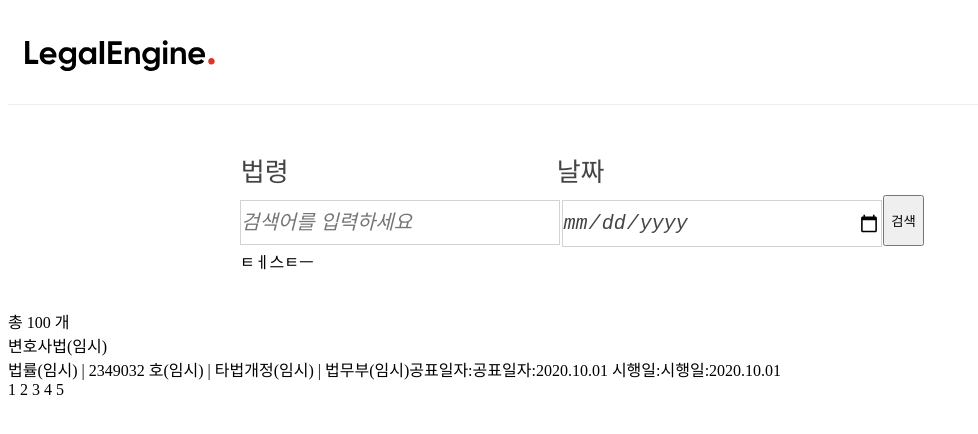
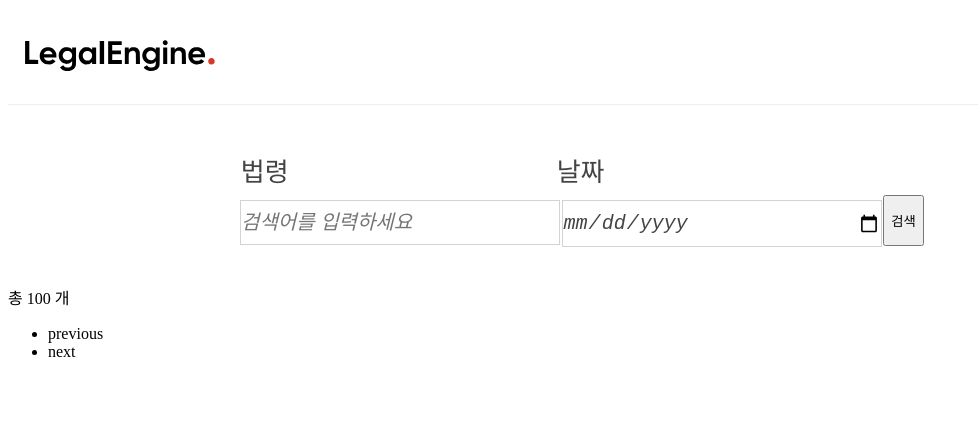
Before and after one commit to tosky1125/legalengine, a React (Create React App) app in the folder client/: page /search in a window 1280 px wide. Shown: the top 434 px of the page, without its empty margins (0-978 px from the left). Built offline with nearby package versions, Linux system fonts and the light colour scheme.

Commit message:
add react-paginate

```diff
--- a/client/package.json
+++ b/client/package.json
@@ -10,6 +10,8 @@
     "react": "^16.13.1",
     "react-calendar": "^3.1.0",
     "react-dom": "^16.13.1",
+    "react-js-pagination": "^3.0.3",
+    "react-paginate": "^6.5.0",
     "react-redux": "^7.2.1",
     "react-router-dom": "^5.2.0",
     "react-scripts": "3.4.3",
--- a/client/src/components/SearchBar.js
+++ b/client/src/components/SearchBar.js
@@ -1,18 +1,18 @@
-import React, { Component } from "react";
-import axios from "axios";
-import "./SearchBar.css";
-import * as searchlist from "../modules/searchlist";
-import { connect } from "react-redux";
+import React, { Component } from 'react';
+import axios from 'axios';
+import './SearchBar.css';
+import * as searchlist from '../modules/searchlist';
+import { connect } from 'react-redux';
 
 class SearchBar extends Component {
   constructor(props) {
     super(props);
     this.state = {
-      searchWord: "",
-      date: "",
-      message: "",
+      searchWord: '',
+      date: '',
+      pageCount: 0,
     };
-    this.cancel = "";
+    this.cancel = '';
     this.handleChangeDate = this.handleChangeDate.bind(this);
     this.handleChangeWord = this.handleChangeWord.bind(this);
     this.handleSearchSubmit = this.handleSearchSubmit.bind(this);
@@ -60,8 +60,6 @@ class SearchBar extends Component {
 
   handleSearchSubmit(e) {
     e.preventDefault();
-    // const { searchWord, date } = this.state;
-    // const payload = { searchWord, date };
     const payload = {
       searchWord: this.state.searchWord,
       date: this.state.date,
@@ -69,82 +67,50 @@ class SearchBar extends Component {
     const { searchlist } = this.props;
 
     axios
-      .post("http://13.125.112.243/laws", payload)
+      .post('http://13.125.112.243/laws', payload)
       .then((res) => {
-        console.log(res.data);
         searchlist(res.data);
-        const resultNotFoundMsg = !this.props.lawlist.length
-          ? "검색 결과가 없습니다. 새로운 검색어를 입력해주세요"
-          : "";
         this.setState({
-          message: resultNotFoundMsg,
+          pageCount: Math.ceil(res.data.lawlist.length / 8),
         });
-        console.log(this.state.message); //searchlist는 함수가 아니라고 나옴 dispatch 해서 handleaction이 작동해야됨
+        //searchlist는 함수가 아니라고 나옴 dispatch 해서 handleaction이 작동해야됨
       })
       .catch((error) => {
         console.log(error);
       });
   }
 
-  renderSearchResults = () => {
-    const results = this.props.lawlist;
-    if (Object.keys(results).length && results.length) {
-      return (
-        <div className="results-container">
-          {results.map((result) => {
-            return (
-              <>
-                <a key={result.id} href="나중에 넣을 링크">
-                  <h3 className="name">{result.name}</h3>
-                  <span className="type">{result.type}</span>
-                  <span className="number">{result.number}</span>
-                  <span className="admendment">{result.amendment_status}</span>
-                  <span className="ministry">{result.ministry}</span>
-                  <span className="promulgation">
-                    {result.promulgation_date}
-                  </span>
-                  <span className="enforcement">{result.enforcement_date}</span>
-                </a>
-              </>
-            );
-          })}
-        </div>
-      );
-    }
-  };
-
   render() {
     const { searchWord, date } = this.state;
     return (
       <>
-        <div className="search-container">
-          <form className="search-form" onSubmit={this.handleSearchSubmit}>
-            <div className="search-title">
-              <span className="law">법령</span>
-              <span className="date">날짜</span>
+        <div className='search-container'>
+          <form className='search-form' onSubmit={this.handleSearchSubmit}>
+            <div className='search-title'>
+              <span className='law'>법령</span>
+              <span className='date'>날짜</span>
             </div>
-            <label className="search-word">
+            <label className='search-word'>
               <input
-                type="text"
-                name="text"
-                placeholder="검색어를 입력하세요"
+                type='text'
+                name='text'
+                placeholder='검색어를 입력하세요'
                 value={searchWord}
-                onChange={this.handleChangeWord("text")}
+                onChange={this.handleChangeWord('text')}
               />
             </label>
-            <label className="search-date">
+            <label className='search-date'>
               <input
-                type="date"
-                name="date"
-                placeholder="대상 날짜"
+                type='date'
+                name='date'
+                placeholder='대상 날짜'
                 value={date}
-                onChange={this.handleChangeDate("date")}
+                onChange={this.handleChangeDate('date')}
               />
             </label>
-            <span className="search-btn">
-              <button type="submit">검색</button>
+            <span className='search-btn'>
+              <button type='submit'>검색</button>
             </span>
-            <div>ㅌㅔ스ㅌㅡ{this.renderSearchResults()}</div>
           </form>
         </div>
       </>
--- a/client/src/components/SearchResult.js
+++ b/client/src/components/SearchResult.js
@@ -1,16 +1,13 @@
-import React, { Component } from "react";
-import SearchBar from "./SearchBar";
-import { connect } from "react-redux";
-import * as searchlist from "../modules/searchlist";
+import React, { Component } from 'react';
+import SearchBar from './SearchBar';
+import { connect } from 'react-redux';
+import * as searchlist from '../modules/searchlist';
+import ReactPaginate from 'react-paginate';
+import axios from 'axios';
 
 class SearchResult extends Component {
   constructor(props) {
     super(props);
-
-    this.state = {
-      results: {},
-      message: "",
-    };
   }
 
   //필요 states: 페이지당 표시할 Post 수, 전체 post 데이터, 현재 페이지
@@ -18,54 +15,89 @@ class SearchResult extends Component {
   //1.받아온 정보 정렬해 뿌려주기 각자
   //2.페이지네이션
 
+  renderSearchResults = () => {
+    const totalResult = this.props.lawlist;
+    if (Object.keys(totalResult).length && totalResult.length) {
+      return (
+        <div className='totalResult-container'>
+          {totalResult.map((result) => {
+            return (
+              <>
+                <a
+                  key={result.id}
+                  onClick={() =>
+                    this.handleClickSearch(
+                      result.number,
+                      result.enforcement_date
+                    )
+                  }
+                >
+                  <h3 className='name'>{result.name}</h3>
+                  <span className='type'>{result.type}</span>
+                  <span className='number'>{result.number}</span>
+                  <span className='admendment'>{result.amendment_status}</span>
+                  <span className='ministry'>{result.ministry}</span>
+                  <span className='promulgation'>
+                    {result.promulgation_date}
+                  </span>
+                  <span className='enforcement'>{result.enforcement_date}</span>
+                </a>
+              </>
+            );
+          })}
+        </div>
+      );
+    }
+  };
+
+  handleClickSearch = (number, enforcement_date) => {
+    const payload = {
+      number,
+      enforcement_date,
+    };
+    axios.post('http://13.125.112.243/search/post', payload).then((res) => {
+      console.log(res.data);
+    });
+  };
+
+  handlePageClick = (data) => {
+    let selected = data.selected;
+    let offset = Math.ceil(selected * this.props.perPage);
+
+    this.setState({ offset: offset }, () => {
+      this.loadCommentsFromServer();
+    });
+  };
+
   render() {
     return (
       <>
-        <div className="result">
+        <div className='result'>
           <SearchBar />
-          <div className="result-container"></div>
+          <div className='result-container'></div>
           <div>
-            총{" "}
+            총{' '}
             {this.props.lawlist.length === 0
-              ? "100"
-              : this.props.lawlist.length}{" "}
+              ? '100'
+              : this.props.lawlist.length}{' '}
             개
           </div>
+          <div> {this.renderSearchResults()}</div>
           <div>
-            {this.props.lawlist.length === 0
-              ? "변호사법(임시)"
-              : this.props.lawlist[0].name}
-            <div>
-              <span>
-                {this.props.lawlist.length === 0
-                  ? "법률(임시)"
-                  : this.props.lawlist[0].type}{" "}
-                |{" "}
-                {this.props.lawlist.length === 0
-                  ? "2349032 호(임시)"
-                  : this.props.lawlist[0].number}{" "}
-                |{" "}
-                {this.props.lawlist.length === 0
-                  ? "타법개정(임시)"
-                  : this.props.lawlist[0].amendment_status}{" "}
-                |{" "}
-                {this.props.lawlist.length === 0
-                  ? "법무부(임시)"
-                  : this.props.lawlist[0].ministry}
-              </span>
-              <span>
-                공표일자:
-                {this.props.lawlist.length === 0
-                  ? "공표일자:2020.10.01"
-                  : this.props.lawlist[0].promulgation_date}{" "}
-                시행일:
-                {this.props.lawlist.length === 0
-                  ? "시행일:2020.10.01"
-                  : this.props.lawlist[0].enforcement_date}
-              </span>
-            </div>
+            <ReactPaginate
+              previousLabel={'previous'} // previousLabel - 이전페이지로 가는 버튼의 value값
+              nextLabel={'next'} // nextLabel - 다음페이지로 가는 버튼의 value값
+              breakLabel={'...'} // breakLabel - 페이지 수가 많을 경우 건너뛸 수 있는 버튼
+              breakClassName={'break-me'} // li 태그 class 이름
+              pageCount={this.props.lawlist.length} // pageCount - 총 게시글의 개수(총 row 수)
+              marginPagesDisplayed={2} // 여백 표시 페이지 수
+              pageRangeDisplayed={8} // pageRangeDisplayed - 한 페이지에 표시할 게시글의 수
+              onPageChange={this.handlePageClick} // onPageChange - 페이지 버튼을 눌렀을 때 일어나는 이벤트 이를 이용해 페이지 증감
+              containerClassName={'pagination'} // containerClassName - css적용할 때 사용
+              subContainerClassName={'pages pagination'}
+              activeClassName={'active'} // activeClassName - 현재 페이지에 css처리해주기 위한 클래스명을 적으면 됨
+            />
           </div>
-          <div>1 2 3 4 5 </div>
         </div>
       </>
     );
```
Also changed, not shown: 1 other file (tests, documents, lock files or other folders).
